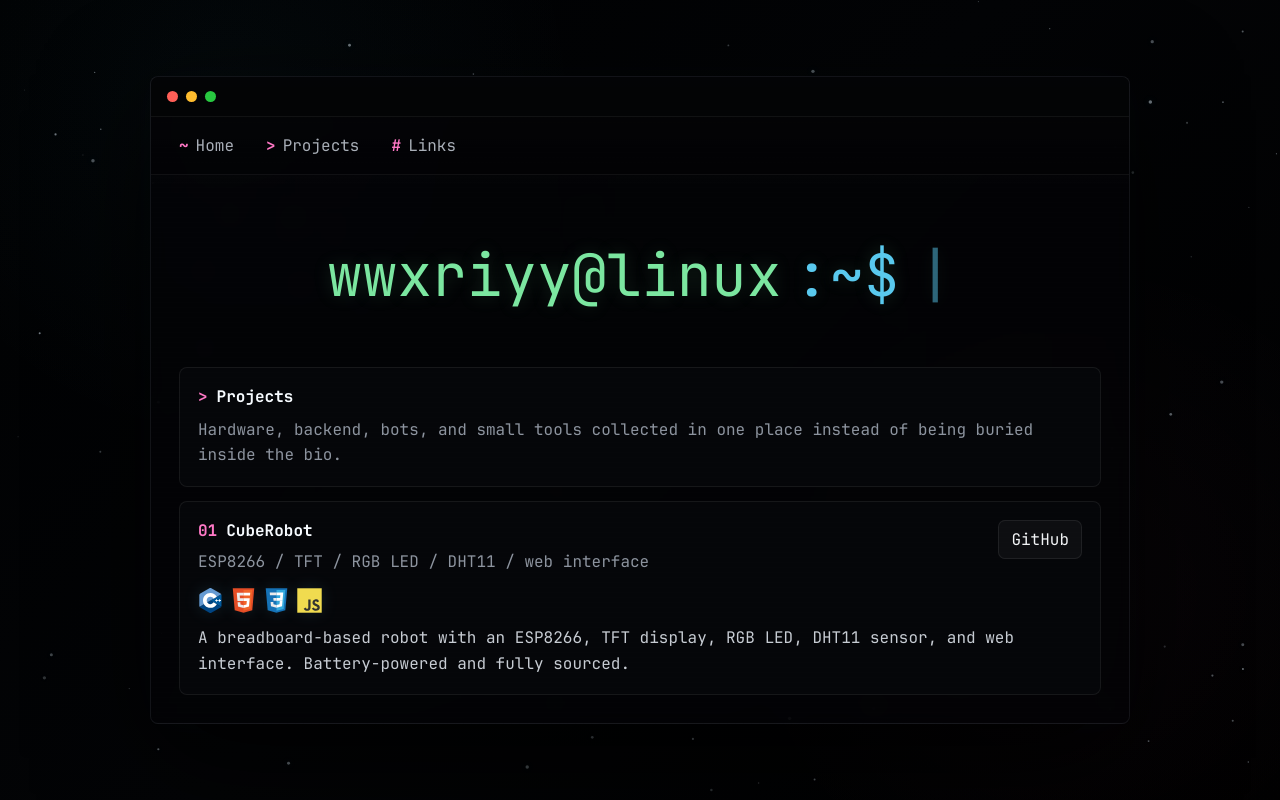
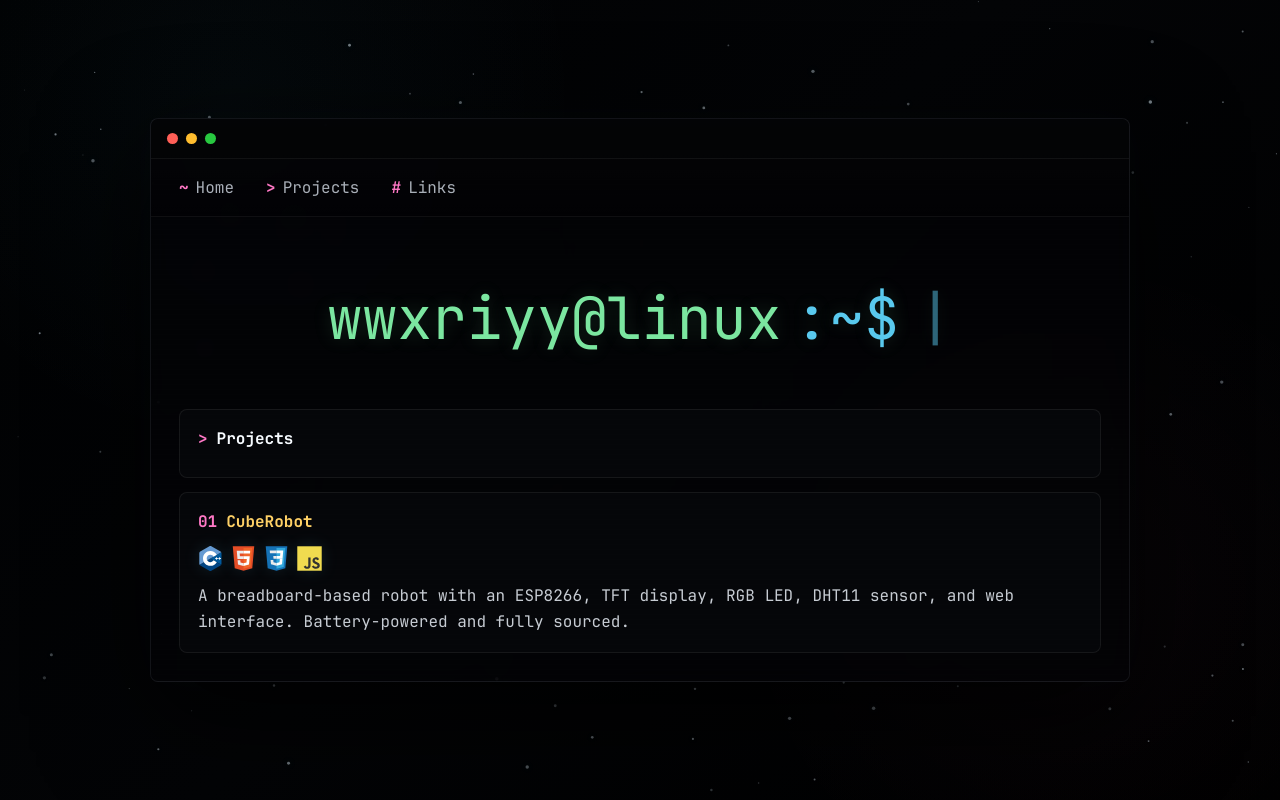
Before and after one commit to wwxriyy/wwxriyy-website, a Django app: template templates/projects.html in a window 1280 px wide. Run offline with Django 5.2, Linux system fonts and the light colour scheme; the template is opened without the code that fills it, so the values that code supplies are empty.

Commit message:
Delete p2 in pages.

```diff
--- a/css/style.css
+++ b/css/style.css
@@ -392,8 +392,7 @@ h3 {
   gap: 12px;
 }
 
-.page-intro p,
-.project-meta {
+.page-intro p {
   margin: 0;
   color: var(--muted);
   line-height: 1.6;
@@ -403,16 +402,8 @@ h3 {
   margin-bottom: 10px;
 }
 
-.project-head {
-  display: flex;
-  gap: 16px;
-  align-items: flex-start;
-  justify-content: space-between;
+.project-title {
   margin-bottom: 14px;
-}
-
-.project-head h2 {
-  margin-bottom: 8px;
 }
 
 .project-icons {
@@ -441,28 +432,6 @@ h3 {
 .project-link:focus-visible {
   color: #ffe39b;
   text-decoration: underline;
-  outline: none;
-}
-
-.terminal-button {
-  display: inline-flex;
-  min-height: 36px;
-  align-items: center;
-  justify-content: center;
-  padding: 8px 12px;
-  border: 1px solid rgba(255, 255, 255, 0.075);
-  border-radius: 7px;
-  color: var(--text);
-  text-decoration: none;
-  background: rgba(255, 255, 255, 0.035);
-  transition: transform 180ms ease, border-color 180ms ease, background 180ms ease;
-}
-
-.terminal-button:hover,
-.terminal-button:focus-visible {
-  border-color: rgba(151, 163, 181, 0.24);
-  background: rgba(255, 255, 255, 0.055);
-  transform: translateY(-1px);
   outline: none;
 }
 
@@ -576,11 +545,6 @@ h3 {
     gap: 16px;
   }
 
-  .project-head {
-    display: grid;
-    gap: 12px;
-  }
-
   .links nav,
   .links-page nav {
     grid-template-columns: repeat(2, minmax(0, 1fr));
--- a/templates/links.html
+++ b/templates/links.html
@@ -4,9 +4,6 @@
 {% block content %}
   <article class="panel page-intro">
     <h2><span class="prompt">#</span> Links</h2>
-    <p>
-      Main accounts and places where I publish, build, listen, or stay in touch.
-    </p>
   </article>
 
   <article class="panel links links-page">
--- a/templates/projects.html
+++ b/templates/projects.html
@@ -4,22 +4,13 @@
 {% block content %}
   <article class="panel page-intro">
     <h2><span class="prompt">></span> Projects</h2>
-    <p>
-      Hardware, backend, bots, and small tools collected in one place instead
-      of being buried inside the bio.
-    </p>
   </article>
 
   <article class="panel project project-card">
-    <div class="project-head">
-      <div>
-        <h2><span class="prompt">01</span> CubeRobot</h2>
-        <p class="project-meta">ESP8266 / TFT / RGB LED / DHT11 / web interface</p>
-      </div>
-      <a class="terminal-button" href="https://github.com/wwxriyy/CubeRobot" target="_blank" rel="noreferrer">
-        GitHub
-      </a>
-    </div>
+    <h2 class="project-title">
+      <span class="prompt">01</span>
+      <a class="project-link" href="https://github.com/wwxriyy/CubeRobot" target="_blank" rel="noreferrer">CubeRobot</a>
+    </h2>
     <div class="project-line">
       <div class="project-icons" aria-hidden="true">
         <img class="brand-icon" src="{% static 'assets/icons/cpp.svg' %}" alt="" />
```
